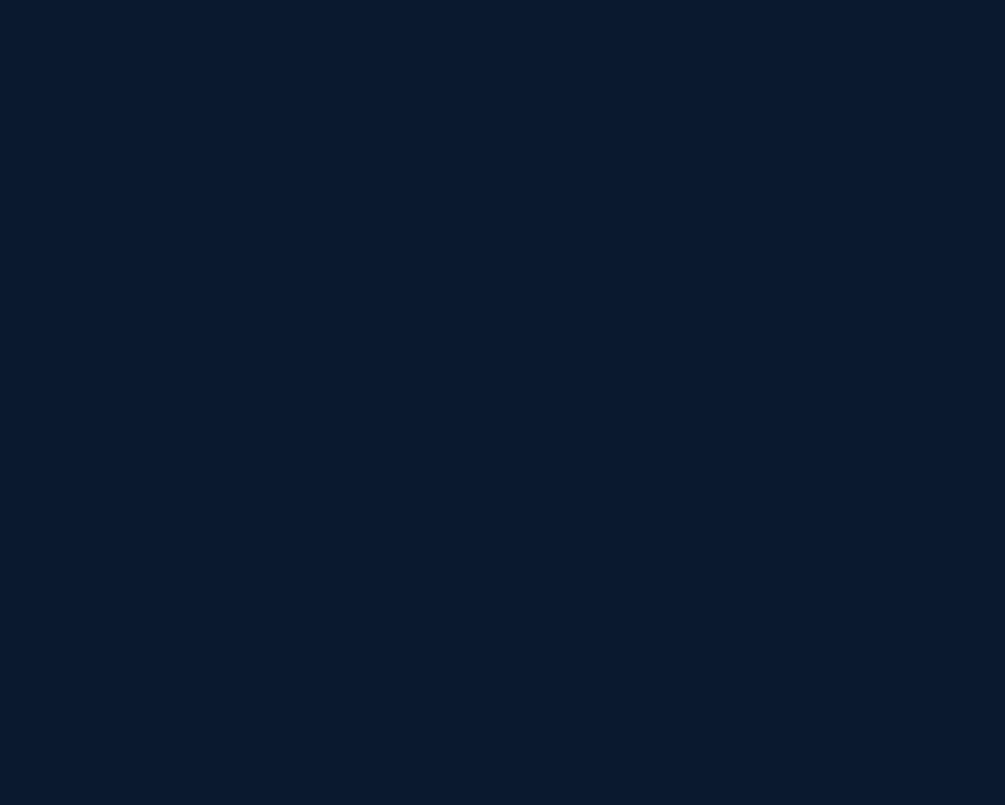
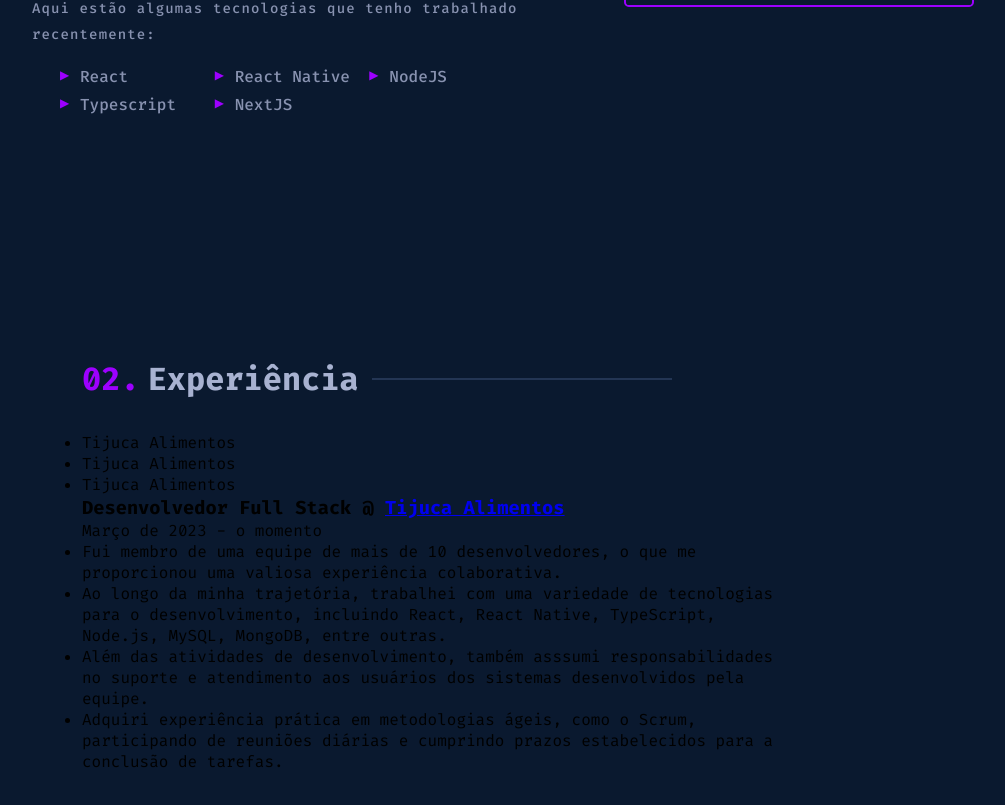
Before and after one commit to DevNatanael/portfolio, a Next.js app: page / in a window 1280 px wide. Shown: the part 1281-2086 px from the top of the page, without its empty margins (208-1213 px from the left). Before the commit the page ends 1228 px from the top, so only its background shows below. Built offline with nearby package versions, Linux system fonts and the light colour scheme.

Commit message:
fazendo area de experiencia

```diff
--- a/src/scss/sections/_about.scss
+++ b/src/scss/sections/_about.scss
@@ -1,5 +1,5 @@
 .about {
-  margin-top: 15rem 0;
+  margin-top: 12rem;
   .title {
     color: var(--lightest-slate);
     position: relative;
--- /dev/null
+++ b/src/scss/sections/_experiences.scss
@@ -0,0 +1,30 @@
+.experience{
+    margin: 15rem auto;
+    max-width: 700px;
+    .title {
+        color: var(--lightest-slate);
+        position: relative;
+
+        h2 {
+          margin-bottom: 2rem;
+          font-size: var(--tx2large);
+          font-weight: 700;
+          &::before {
+            counter-increment: title;
+            content: "0" counter(title) ".";
+            margin-right: 0.5rem;
+            color: var(--theme-color);
+          }
+          &::after {
+            content: "";
+            display: block;
+            position: absolute;
+            top: 20px;
+            width: 300px;
+            background-color: var(--lightest-navy);
+            height: 2px;
+            margin-left: 290px;
+          }
+        }
+      }
+}
--- a/src/scss/sections/_index.scss
+++ b/src/scss/sections/_index.scss
@@ -1,3 +1,4 @@
 @import "navbar";
 @import "hero";
 @import "about";
+@import "experiences";
--- a/src/sections/Experience.tsx
+++ b/src/sections/Experience.tsx
@@ -1,6 +1,9 @@
+"use client";
+import Link from "next/link";
 import React from "react";
+export default function Experience() {
+  const [selected, setSelected] = React.useState(0);
 
-export default function Experience() {
   const expereinces = [
     {
       name: "Tijuca Alimentos",
@@ -11,7 +14,7 @@ export default function Experience() {
       shortDescription: [
         "Fui membro de uma equipe de mais de 10 desenvolvedores, o que me proporcionou uma valiosa experiência colaborativa.",
         "Ao longo da minha trajetória, trabalhei com uma variedade de tecnologias para o desenvolvimento, incluindo React, React Native, TypeScript, Node.js, MySQL, MongoDB, entre outras.",
-        "Além das atividades de desenvolvimento, também assumi responsabilidades no suporte e atendimento aos usuários dos sistemas desenvolvidos pela equipe.",
+        "Além das atividades de desenvolvimento, também asssumi responsabilidades no suporte e atendimento aos usuários dos sistemas desenvolvidos pela equipe.",
         "Adquiri experiência prática em metodologias ágeis, como o Scrum, participando de reuniões diárias e cumprindo prazos estabelecidos para a conclusão de tarefas.",
       ],
     },
@@ -41,5 +44,54 @@ export default function Experience() {
     },
   ];
 
-  return <div>Experience</div>;
+  return (
+    <div className="experience" id="experience">
+      <div className="title">
+        <h2>Experiência</h2>
+      </div>
+      <div className="container">
+        <ul className="exp-slider">
+          <div className="underline"></div>
+          {expereinces.map((experience, index) => {
+            return (
+              <li
+                key={index}
+                className={`exp-slider-item ${
+                  index === selected && "exp-slider-item-selected"
+                }`}
+                onClick={() => setSelected(index)}
+              >
+                <span>{experience.name}</span>
+              </li>
+            );
+          })}
+        </ul>
+        <div className="exp-details">
+          <div className="exp-details-position">
+            <h3>
+              <span>{expereinces[selected].role}</span>
+              <span className="exp-details-position-company">
+                &nbsp;@&nbsp;
+                <Link className="link" href={expereinces[selected].url}>
+                  {expereinces[selected].name}
+                </Link>
+              </span>
+            </h3>
+            <p className="exp-details-range">
+              {expereinces[selected].start} - {expereinces[selected].end}
+            </p>
+            <ul className="exp-details-list">
+              {expereinces[selected].shortDescription.map(
+                (description, index) => (
+                  <li key={index} className="exp-details-list-item">
+                    {description}
+                  </li>
+                )
+              )}
+            </ul>
+          </div>
+        </div>
+      </div>
+    </div>
+  );
 }
```
